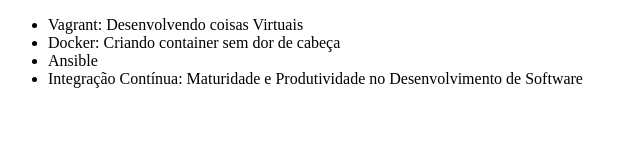
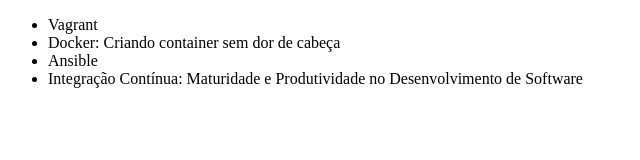
Before and after one commit to JC-Peixe/Alura-git, a plain HTML site: page index.html in a window 1280 px wide. Shown: the whole page, without its empty margins (0-640 px from the left). Drawn offline with Linux system fonts and the light colour scheme.

Commit message:
Revert "Alteração nome vagrant"
This reverts commit 0200384474093dd621b508513df782462a4f6b05.

```diff
--- a/index.html
+++ b/index.html
@@ -6,7 +6,7 @@
 </head>
 <body>
     <ul>
-        <li>Vagrant: Desenvolvendo coisas Virtuais</li>
+        <li>Vagrant</li>
         <li>Docker: Criando container sem dor de cabeça</li>
         <li>Ansible</li>
         <li>Integração Contínua: Maturidade e Produtividade no Desenvolvimento de Software</li>
```
